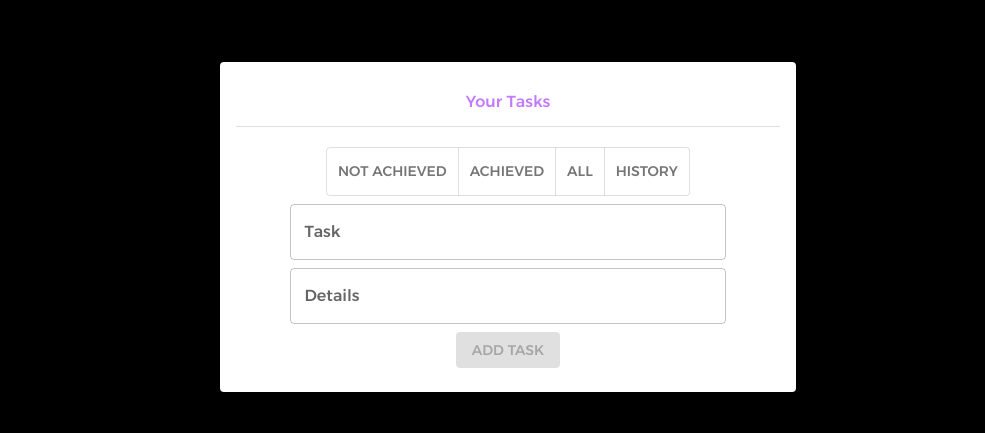
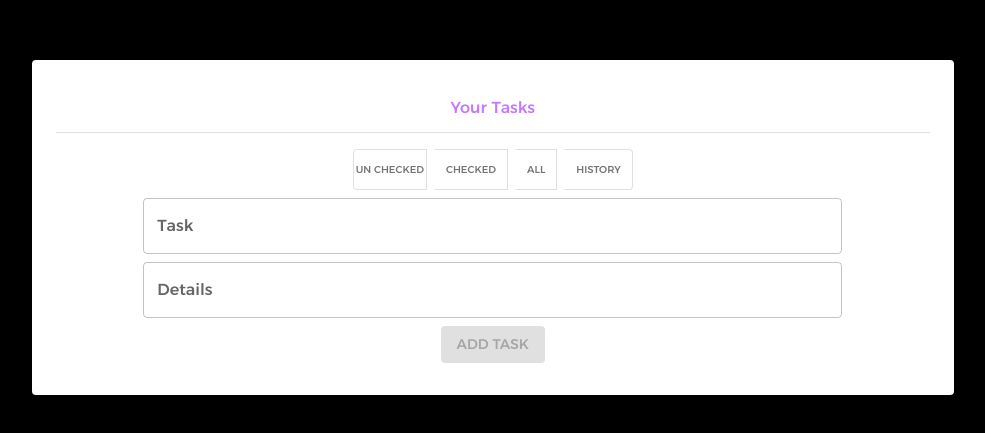
Before and after one commit to sayedmokhtar/todoList, a React (Vite) app: page / in a window 1280 px wide. Shown: the part 173-606 px from the top of the page, without its empty margins (132-1117 px from the left). Built offline with nearby package versions, Linux system fonts and the light colour scheme.

Commit message:
modify text and size

```diff
--- a/src/components/ToDoList.jsx
+++ b/src/components/ToDoList.jsx
@@ -118,7 +118,7 @@ export default function ToDoList() {
     );
   });
   return (
-    <>
+    <div className="w-full">
       {/* delete dialog */}
       <Dialog
         style={{ direction: "rtl" }}
@@ -195,9 +195,9 @@ export default function ToDoList() {
       </Dialog>
       {/* End Edite dialog */}
 
-      <Container className="Container">
+      <Container className="w-full">
         <Card
-          className="w-full text-center md:w-1/2"
+          className="w-full text-center  md:w-[80%] md:ml-25 md:h-auto md:p-2"
           style={{ maxHeight: "80vh", overflow: "scroll" }}
         >
           <CardContent>
@@ -208,15 +208,30 @@ export default function ToDoList() {
             <ToggleButtonGroup
               exclusive
               value={displayedTodosType}
-              className="direction-ltr mt-5 "
+              className="direction-ltr mt-4 gap-2 "
               onChange={changeDisplayedType}
             >
-              <ToggleButton value="non-completed">not Achieved</ToggleButton>
-              <ToggleButton value="completed">Achieved</ToggleButton>
-              <ToggleButton value="all">All</ToggleButton>
-              <ToggleButton value="History">History</ToggleButton>
+              <ToggleButton
+                sx={{ fontSize: "10px", padding: "2px" }}
+                value="non-completed"
+              >
+                un checked
+              </ToggleButton>
+              <ToggleButton sx={{ fontSize: "10px" }} value="completed">
+                checked
+              </ToggleButton>
+              <ToggleButton sx={{ fontSize: "10px" }} value="all">
+                All
+              </ToggleButton>
+              <ToggleButton sx={{ fontSize: "10px" }} value="History">
+                History
+              </ToggleButton>
               {displayedTodosType == "History" && history.length > 0 && (
-                <ToggleButton value="clear" onClick={handleClearHistory}>
+                <ToggleButton
+                  sx={{ fontSize: "10px" }}
+                  value="clear"
+                  onClick={handleClearHistory}
+                >
                   clear
                 </ToggleButton>
               )}
@@ -265,6 +280,6 @@ export default function ToDoList() {
           </CardContent>
         </Card>
       </Container>
-    </>
+    </div>
   );
 }
```
